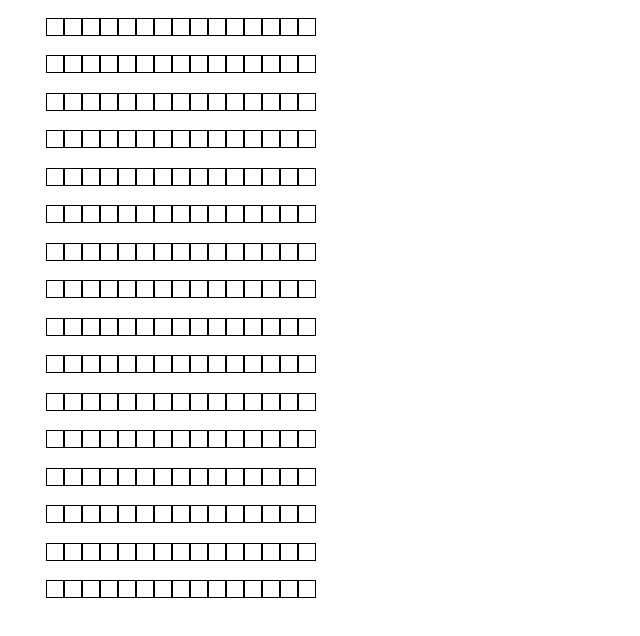
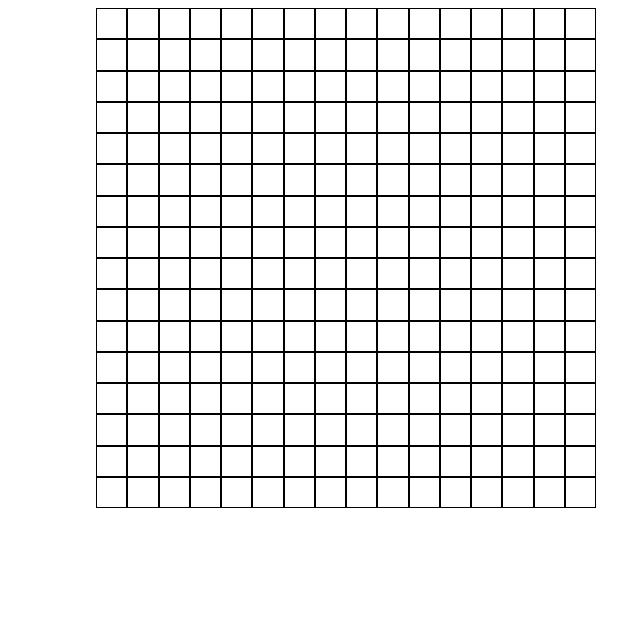
Before and after one commit to kaiakm/etchasketch, a plain HTML site: page index.html in a window 1280 px wide. Shown: the whole page, without its empty margins (294-934 px from the left). Drawn offline with Linux system fonts and the light colour scheme.

Commit message:
fixed divs into a square

```diff
--- a/script.js
+++ b/script.js
@@ -1,12 +1,11 @@
 const container = document.querySelector('#container');
+const containerWidth = container.clientWidth;
 
-const numRows = 16;
-const numCols = 16;
+for (let i = 0; i < 16 * 16; i++) {
+    const item = document.createElement("div");
+    item.id = "grid-item";
+    item.style.width = `${containerWidth / 16}px`;
+    item.style.height = `${containerWidth / 16}px`;
 
-for (let i = 0; i < numRows; i++) {
-    for (let j = 0; j < numCols; j++) {
-        const gridSquare = document.createElement('div');
-        gridSquare.setAttribute('id', 'grid-square');
-        container.appendChild(gridSquare);
-    }
-}
+    container.appendChild(item);
+};
--- a/style.css
+++ b/style.css
@@ -1,23 +1,12 @@
-body {
-    box-sizing: border-box;
-}
-
 #container {
-    width: 600px;
-    height: 600px;
+    width: 500px;
     margin: auto;
     display: flex;
     flex-wrap: wrap;
+    aspect-ratio: 1/1;
 }
 
-#grid-square {
-    border: 1px solid;
-    width: 1em;
-    height: 1em;
+#grid-item {
+    border: 1px solid black;
+    box-sizing: border-box;
 }
-
-#grid-square:nth-child(16n + 1) {
-    width: 100%;
-    height: 0;
-    border: 0;
-}
```
